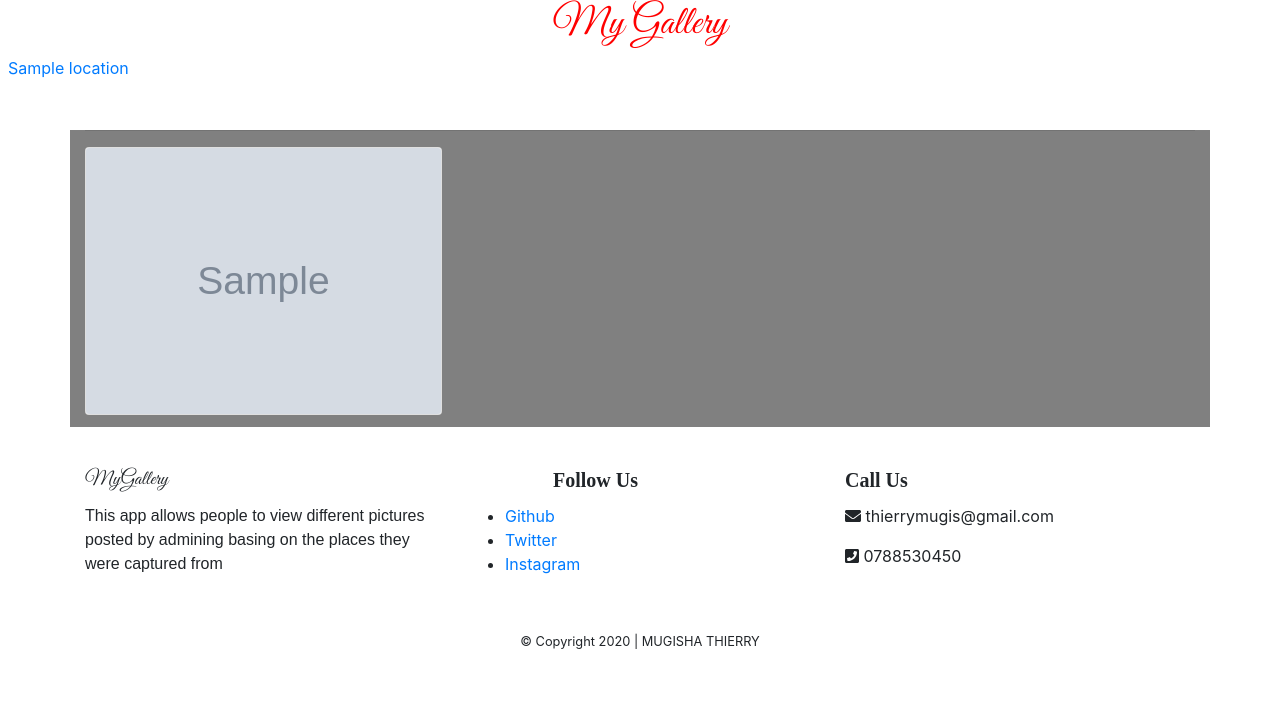
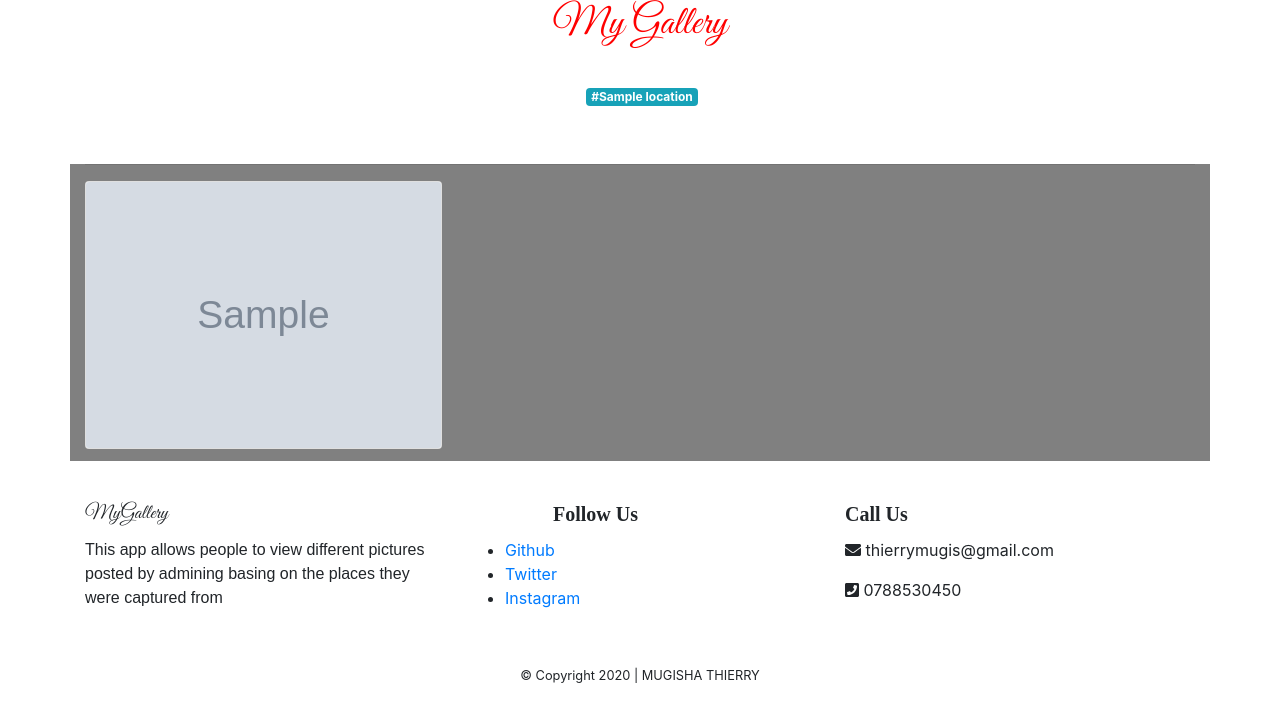
Before and after one commit to mugisha-thierry/gallery, a Django app: page / in a window 1280 px wide. Shown: the part 56-778 px from the top of the page. Run offline with Django 3.2, Linux system fonts and the light colour scheme; tables that the repository leaves empty hold one stand-in row (values such as "Sample post"); grey boxes marked "Sample" are stand-in pictures; some libraries are stand-ins or nearby versions.

Commit message:
centered links

```diff
--- a/gallery/templates/home.html
+++ b/gallery/templates/home.html
@@ -1,11 +1,12 @@
 {%extends 'base.html'%}
 {% block content %}
-<h1 class="text-center" style="font-family: 'Great Vibes', cursive;">My Gallery</h1>
-{% for location in locations %}
+<h1 class="text-center" style="font-family: 'Great Vibes', cursive;">My Gallery</h1><br>
+<div class="text-center">
+    {% for location in locations %}
 
-<a class="text-center"
-href="/location/{{location.name}}" style="margin:8px">{{location.name}}</a>
-{% endfor %}
+    <a class="mr-1 badge badge-info" href="/location/{{location.name}}" style="margin:8px">#{{location.name}}</a>
+    {% endfor %}
+</div>
 <div class="container" style="margin-top:50px; background-color: grey;">
 
 
```
